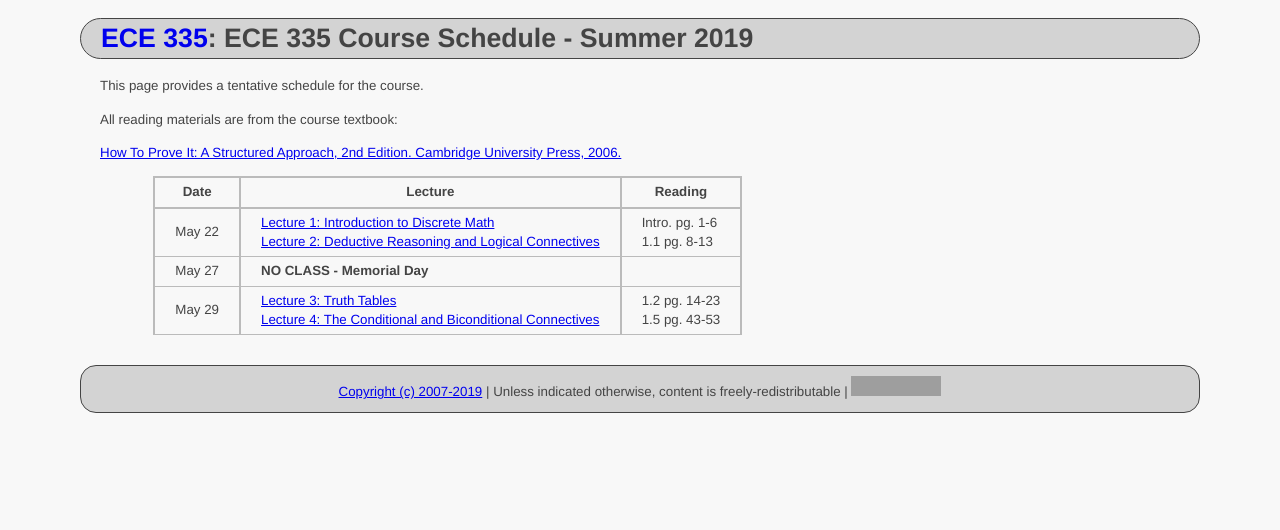
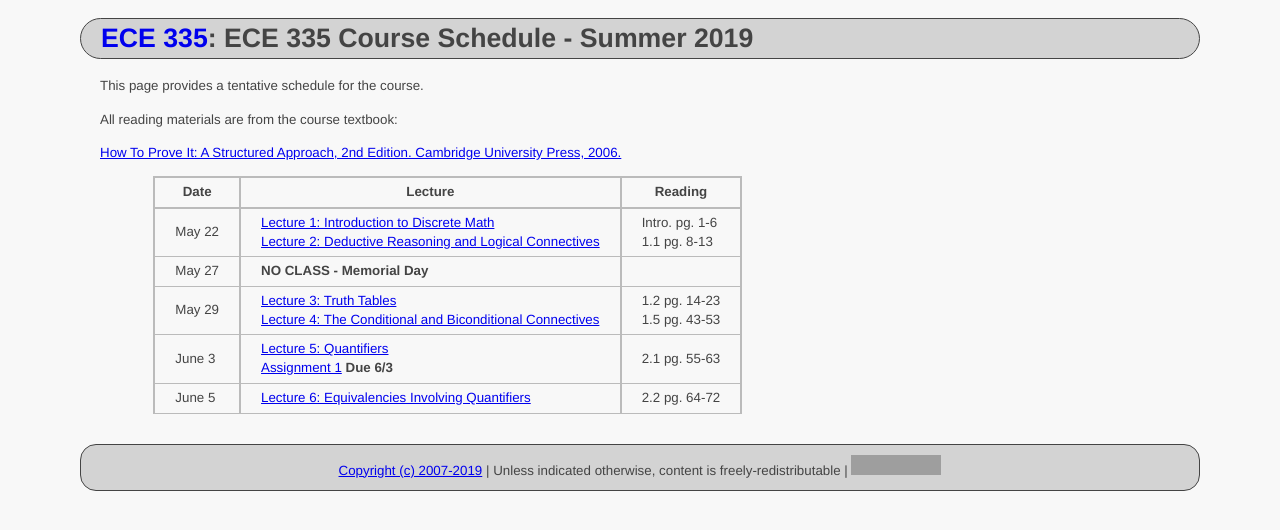
Before and after one commit to ycpcs/ece335-summer2019, a Jekyll site: the page built from schedule/index.md, in a window 1280 px wide. Shown: the top 530 px of the page. Built offline with Jekyll 4.4.1, drawn with Linux system fonts in a browser that asks for light colours; grey boxes are pictures that could not be loaded.

Commit message:
update lecture 6
update lecture 6

```diff
--- a/schedule/index.md
+++ b/schedule/index.md
@@ -16,3 +16,5 @@ Edition. Cambridge University Press,
 > May 22  | [Lecture 1: Introduction to Discrete Math](../lectures/lecture01.html) <br /> [Lecture 2: Deductive Reasoning and Logical Connectives](../lectures/lecture02.html) | Intro. pg. 1-6 <br /> 1.1 pg. 8-13 |
 > May 27  | **NO CLASS - Memorial Day** |  |
 > May 29  | [Lecture 3: Truth Tables](../lectures/lecture03.html)  <br /> [Lecture 4: The Conditional and Biconditional Connectives](../lectures/lecture04.html) | 1.2 pg. 14-23 <br /> 1.5 pg. 43-53 |
+> June 3  | [Lecture 5: Quantifiers](../lectures/lecture05.html) <br /> [Assignment 1](../assign/assign01.html) **Due 6/3** | 2.1 pg. 55-63 |
+> June 5  | [Lecture 6: Equivalencies Involving Quantifiers](../lectures/lecture06.html)| 2.2 pg. 64-72 |
```
Also changed, not shown: lectures/index.md (+2 -0 lines), lectures/lecture06.md (+1 -1 lines).
